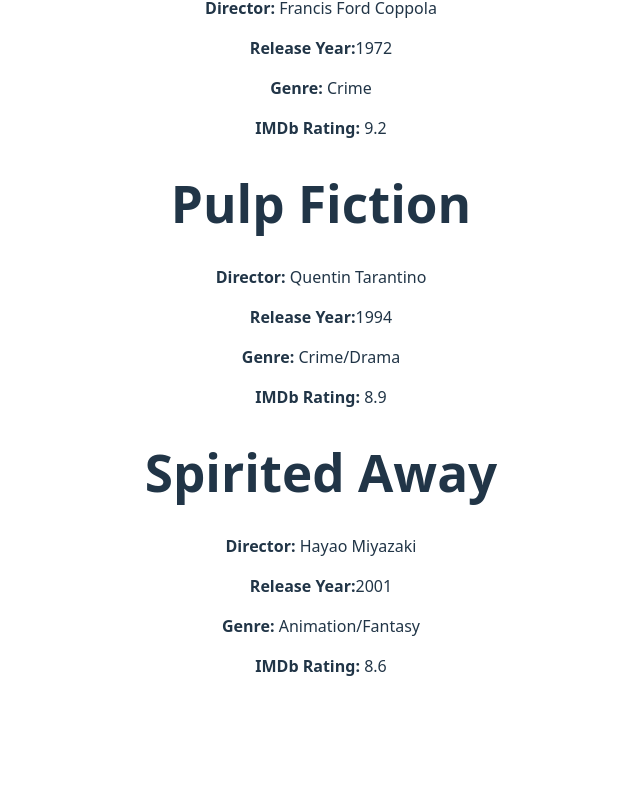
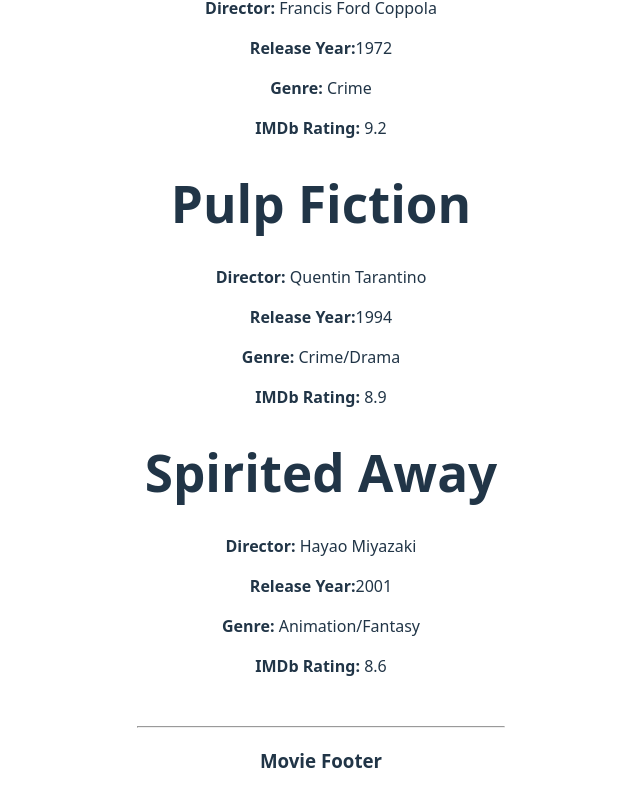
Before and after one commit to Khalifa2018/react-lab1, a React (Vite) app: page / in a window 1280 px wide. Shown: the part 789-1595 px from the top of the page, without its empty margins (319-959 px from the left). Before the commit the page ends 1515 px from the top, so only its background shows below. Built offline with nearby package versions, Linux system fonts and the light colour scheme.

Commit message:
Add footer

```diff
--- a/src/App.jsx
+++ b/src/App.jsx
@@ -1,12 +1,13 @@
 import "./App.css";
+import Footer from "./components/Footer";
 import Movies from "./components/Movies";
 
 function App() {
   return (
     <>
       <h1>Movies App</h1>
-
       <Movies />
+      <Footer/>
     </>
   );
 }
--- /dev/null
+++ b/src/components/Footer.jsx
@@ -0,0 +1,16 @@
+import { Component } from "react";
+
+class Footer extends Component {
+  state = {};
+  render() {
+    return (
+      <>
+        <br />
+        <hr />
+        <h3>Movie Footer</h3>
+      </>
+    );
+  }
+}
+
+export default Footer;
```
